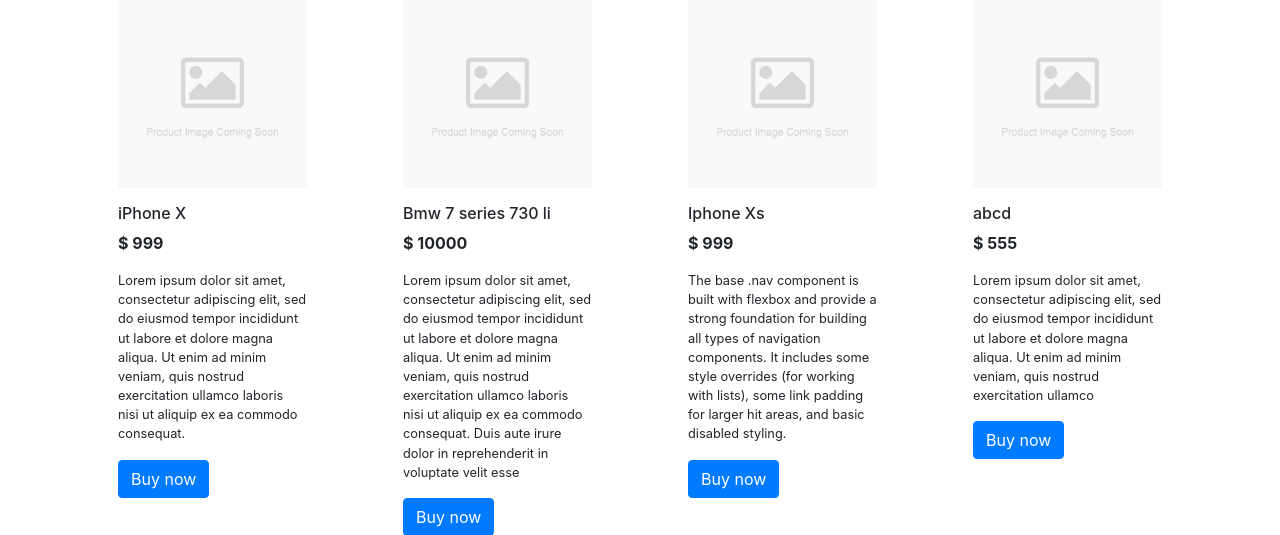
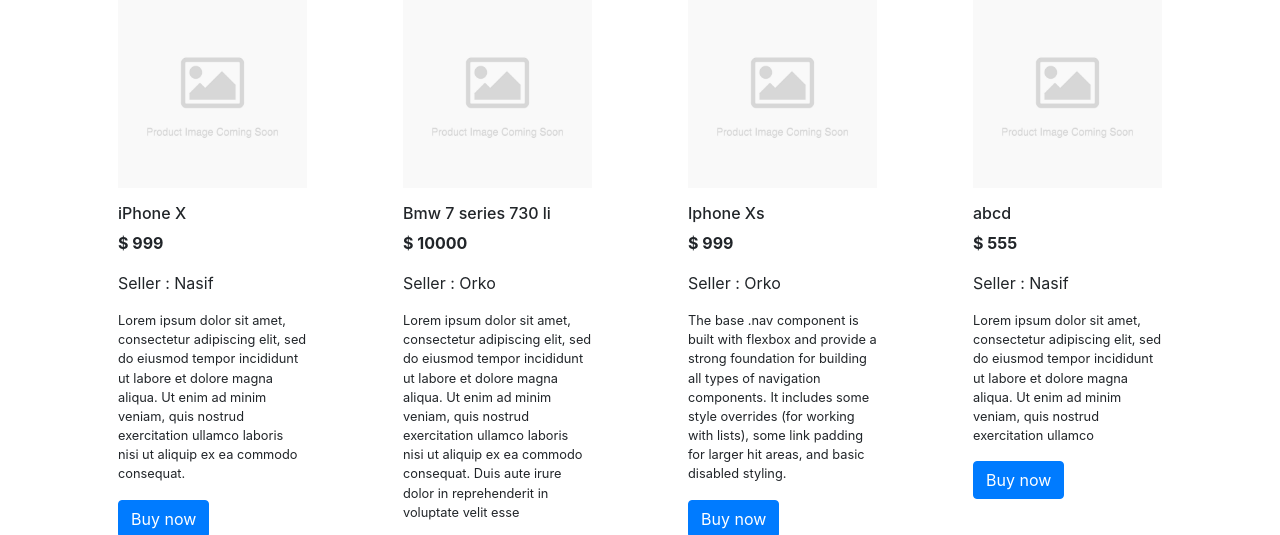
Before and after one commit to mmrumii/buyNsell-Multivendor-Ecommerce---Python-Flask-SQLite, a Flask app: page / in a window 1280 px wide. Shown: the part 840-1375 px from the top of the page. Run offline with Flask 2, Linux system fonts and the light colour scheme; data comes from the database, SQL or seed files in the repository; some libraries are stand-ins or nearby versions; some web fonts are replaced.

Commit message:
Seller name displayed along with each product

```diff
--- a/app.py
+++ b/app.py
@@ -126,7 +126,19 @@ def dashboard():
         categories = session.query(Category).all()
         orders = session.query(Order).all()
         products = session.query(Product).all()
-        return render_template('admin_dashboard.html',category_form=category_form,categories=categories,orders=orders, products=products)
+
+        all_products = []
+        for product in products:
+            single_product = {}
+            print(product.Seller)
+            seller = session.query(Users).filter_by(ID=product.Seller).first()
+            seller_name = seller.FullName
+            print(seller.FullName)
+            single_product = {'seller' : seller_name,'product_id' : product.ID,'product_name' : product.ProductName, 'product_description': product.ProductDescription, 'product_price' : product.Price }
+            print(single_product)
+            all_products.append(single_product)
+
+        return render_template('admin_dashboard.html',category_form=category_form,categories=categories,orders=orders, all_products=all_products)
     else:
         flash('Access Denied')
         return url_for('home')
@@ -230,7 +242,20 @@ def home():
     # Find categories form database
     categories = session.query(Category).all()
     products = session.query(Product).all()
-    return render_template('index.html', categories=categories, products=products)
+    all_products = []
+    for product in products:
+        single_product = {}
+        print(product.Seller)
+        seller = session.query(Users).filter_by(ID=product.Seller).first()
+        seller_name = seller.FullName
+        print(seller.FullName)
+        single_product = {'seller' : seller_name,'product_id' : product.ID,'product_name' : product.ProductName, 'product_description': product.ProductDescription, 'product_price' : product.Price }
+        print(single_product)
+        all_products.append(single_product)
+
+    return render_template('index.html', categories=categories, all_products=all_products)
+
+
 
 
 ##################################
--- a/templates/index.html
+++ b/templates/index.html
@@ -18,13 +18,15 @@
 <section>
     <div class="container">
         <div class="row">
-            {% for product in products %}
+            {% for product in all_products %}
             <div class="col-3 p-5">
                 <img class="img-fluid" src="{{ url_for('static', filename='images/product-placeholder.jpg') }}">
-                <h6 class="mt-3">{{ product.ProductName }}</h6>
-                <p><b>$ {{ product.Price }}</b></p>
-                <p class="small">{{ product.ProductDescription }}</p>
-                <a class="btn btn-primary" href="{{ url_for('buy_now',product_id=product.ID) }}">Buy now</a>
+                <h6 class="mt-3">{{ product['product_name'] }}</h6>
+                <p><b>$ {{ product['product_price'] }}</b></p>
+                <p>Seller : {{ product['seller'] }}</p>
+                <p class="small">{{ product['product_description'] }}</p>
+                {% set product_id = product['product_id'] %}
+                <a class="btn btn-primary" href="{{ url_for('buy_now', product_id=product_id) }}">Buy now</a>
             </div>
             {% endfor %}
         </div>
```
Also changed, not shown: templates/admin_dashboard.html (+9 -9 lines).
